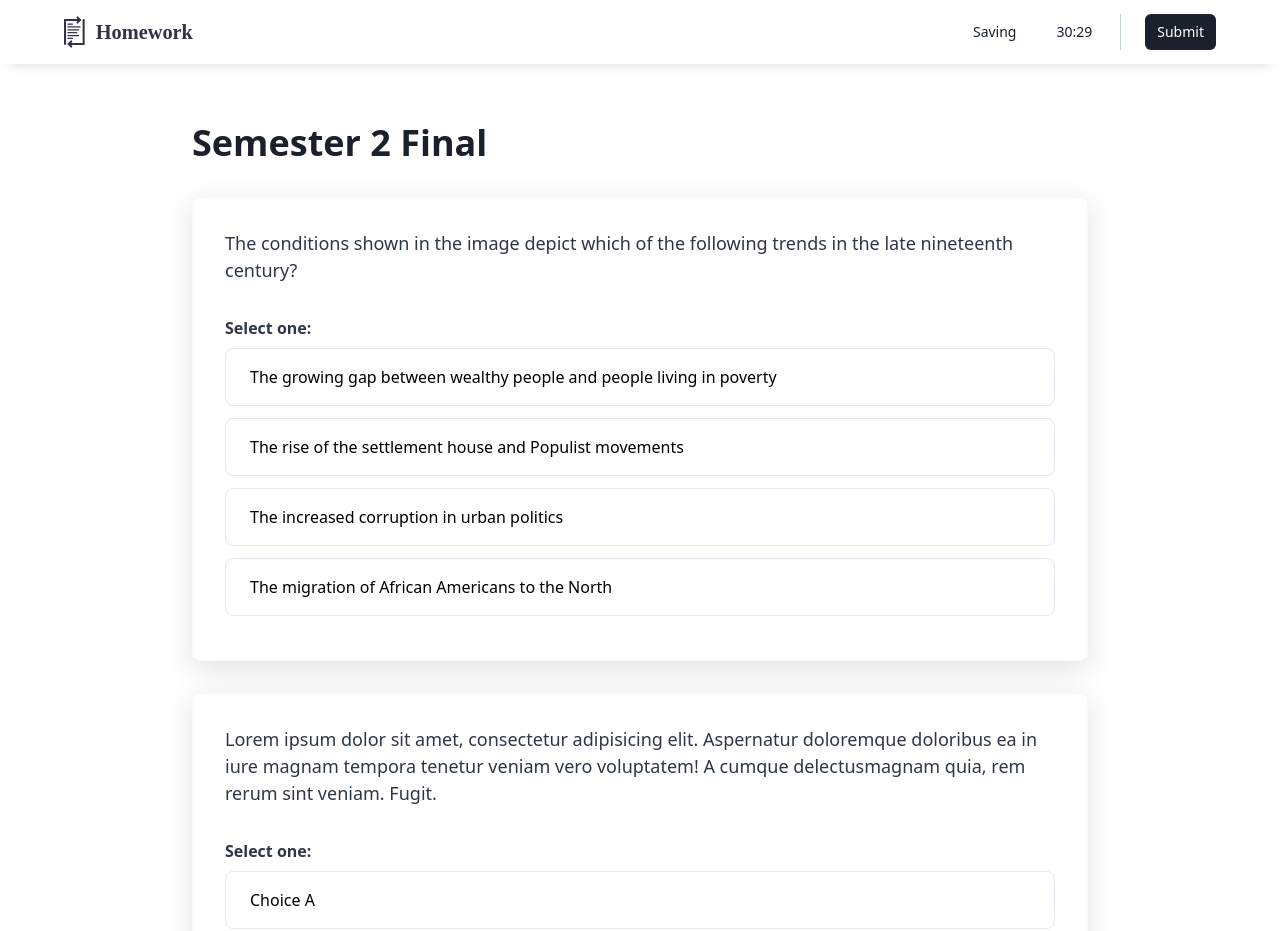
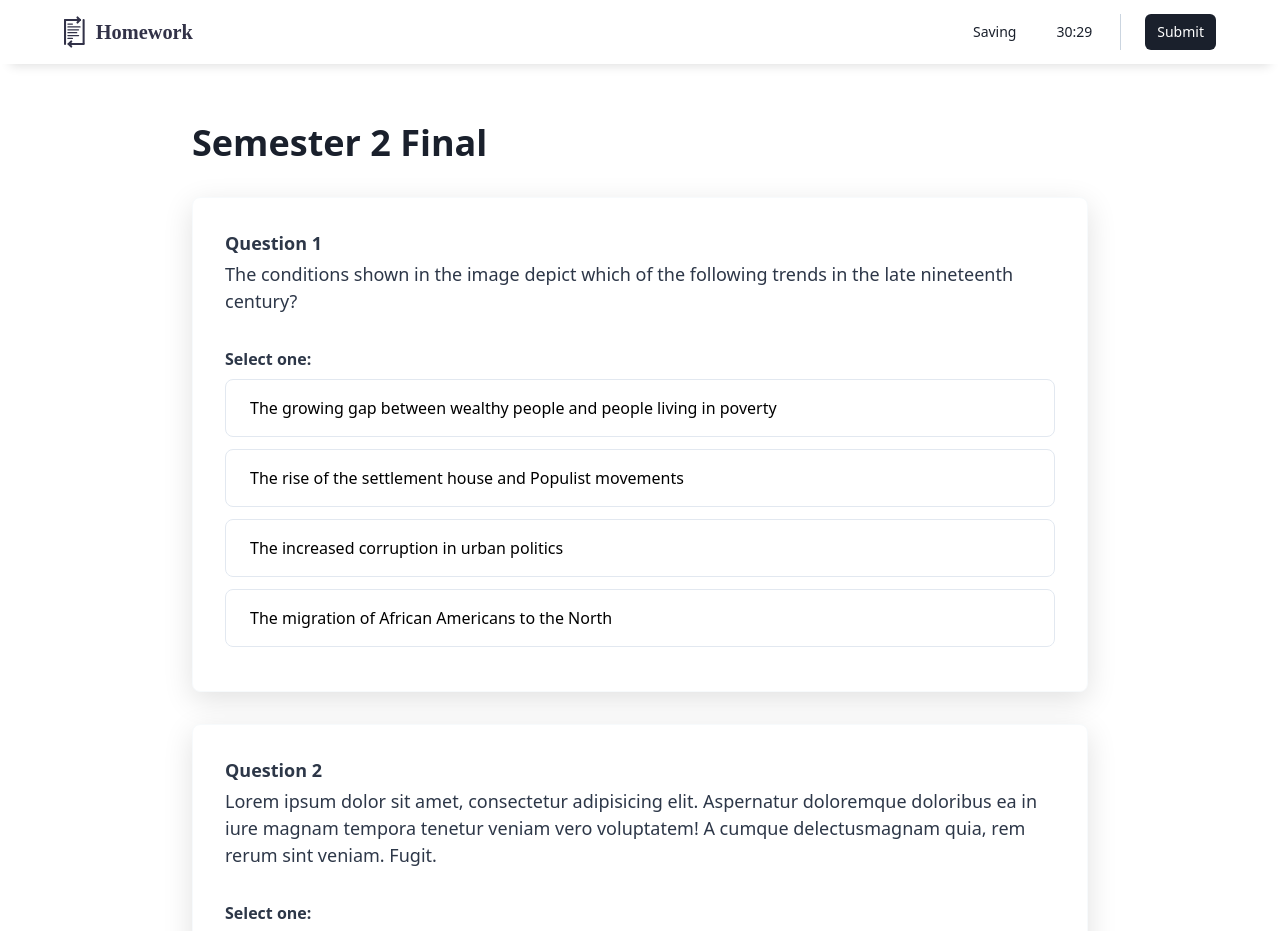
Before and after one commit to nthnluu/sheetroom, a Next.js app: page /exam in a window 1280 px wide. Shown: the top 931 px of the page. Built offline with nearby package versions, Linux system fonts and the light colour scheme; some icons are missing; a web font is replaced by a local one; what @tailwindcss/ui would draw is missing.

Commit message:
fixed stuff

```diff
--- a/Components/Questions/Controllers/MultipleChoice.js
+++ b/Components/Questions/Controllers/MultipleChoice.js
@@ -16,14 +16,14 @@ function AnswerChoice({selected, onClick, text, radioName, questionId, index}) {
 
     return (
         <>
-            <input id={inputId} aria-label={text} aria-labelledby={labelId} aria-selected={selected} type="radio"
+            <input id={inputId} aria-labelledby={labelId} aria-selected={selected} type="radio"
                    defaultChecked={selected} name={radioName} value={text}
                    onClick={() => onClick()} className="absolute mt-6 ml-5 opacity-0" onFocus={() => setFocus(true)}
                    onBlur={() => setFocus(false)}/>
             <label id={labelId} htmlFor={inputId} onClick={() => onClick()}
                    className={selected ? 'card selectedCard cursor-pointer' : 'card unselectedCard cursor-pointer ' + checkFocus()}>
                 {selected ? <i className="fas fa-check-circle table-cell"/> : <i className="far fa-circle table-cell"/>}
-                <span className="table-cell pl-2 w-full" role="presentation">{text}</span>
+                <span className="table-cell pl-2 w-full">{text}</span>
             </label>
         </>
     )
@@ -31,8 +31,8 @@ function AnswerChoice({selected, onClick, text, radioName, questionId, index}) {
 }
 
 
-export default function ({choices, questionId}) {
-    const [selected, setSelected] = useState(null);
+export default function ({choices, questionId, response}) {
+    const [selected, setSelected] = useState(response);
     const radioName = questionId;
 
     return (
--- a/Components/Questions/Controllers/ShortAnswer.js
+++ b/Components/Questions/Controllers/ShortAnswer.js
@@ -3,7 +3,7 @@ export default function () {
         <>
             <label id="mc_instruc" className="font-semibold text-gray-800">Enter response:
             </label>
-            <input className="mt-2 form-input block sm:py-3 text-sm sm:text-lg w-full transtion-all duration-100" placeholder="Start typing..."/>
+            <input className="mt-2 form-input block sm:py-3 text-sm sm:text-lg w-full transtion-all duration-100" spellCheck="false" placeholder="Start typing..."/>
         </>
 
     )
--- a/Components/Questions/QuestionFrame.js
+++ b/Components/Questions/QuestionFrame.js
@@ -6,20 +6,23 @@ function Controller({type, question}) {
     //2: short answer
     switch (type) {
         case(1):
-            return <MultipleChoice choices={question.choices} questionId={question.id}/>;
+            return <section aria-label="Answer Choices"><MultipleChoice choices={question.choices} response={question.response}
+                                                                        questionId={question.id}/></section>;
             break;
         case(2):
-            return <ShortAnswer/>;
+            return <section aria-label="Response Text Field"><ShortAnswer/></section>;
             break;
 
     }
 
 }
 
-export default function ({question}) {
+export default function ({question, index}) {
     return (
         <article>
-            <article className="text-gray-800 sm:text-lg mb-8">{question.text}</article>
+            <h2 className="font-semibold text-gray-800 text-lg">Question {index+1}</h2>
+            <section className="text-gray-800 sm:text-lg mb-8 mt-1" aria-label="Question Text"><p>{question.text}</p>
+            </section>
             <Controller type={question.type} question={question}/>
         </article>)
 
--- a/pages/exam.js
+++ b/pages/exam.js
@@ -24,17 +24,20 @@ export default function Assignment() {
                 choices: ['The growing gap between wealthy people and people living in poverty',
                     'The rise of the settlement house and Populist movements',
                     'The increased corruption in urban politics',
-                    'The migration of African Americans to the North']
+                    'The migration of African Americans to the North'],
+                response: ''
             }, {
                 id: '12dawdad9bs',
                 type: 1,
                 text: 'Lorem ipsum dolor sit amet, consectetur adipisicing elit. Aspernatur doloremque doloribus ea in iure magnam tempora tenetur veniam vero voluptatem! A cumque delectusmagnam quia, rem rerum sint veniam. Fugit.',
-                choices: ['Choice A', 'Choice B', 'Choice C', 'Choice D']
+                choices: ['Choice A', 'Choice B', 'Choice C', 'Choice D'],
+                response: 'Choice A'
             },
             {
                 id: '129basasdadsds',
                 type: 2,
-                text: 'Lorem ipsum dolor sit amet, consectetur adipisicing elit. Aspernatur doloremque doloribus ea in iure magnam tempora tenetur veniam vero voluptatem! A cumque delectusmagnam quia, rem rerum sint veniam. Fugit.'
+                text: 'Lorem ipsum dolor sit amet, consectetur adipisicing elit. Aspernatur doloremque doloribus ea in iure magnam tempora tenetur veniam vero voluptatem! A cumque delectusmagnam quia, rem rerum sint veniam. Fugit.',
+                response: ''
             }
         ]
 
@@ -53,12 +56,12 @@ export default function Assignment() {
             <main className="relative">
                 <div className="max-w-4xl mx-auto px-4 lg:px-0">
                     {/*// <!-- Replace with your content -->*/}
-                    {assignment.questions.map(question => <div key={question.id} className="examCard mb-6" role="region">
+                    {assignment.questions.map((question, index) => <article key={question.id} className="examCard mb-6" aria-label={'Question ' + (index+1)}>
                         <div className="p-6 sm:p-8">
                             {/*// <!-- Content goes here -->*/}
-                            <QuestionFrame question={question}/>
+                            <QuestionFrame question={question} index={index}/>
                         </div>
-                    </div>)}
+                    </article>)}
                     {/*// <!-- /End replace -->*/}
                 </div>
             </main>
```
